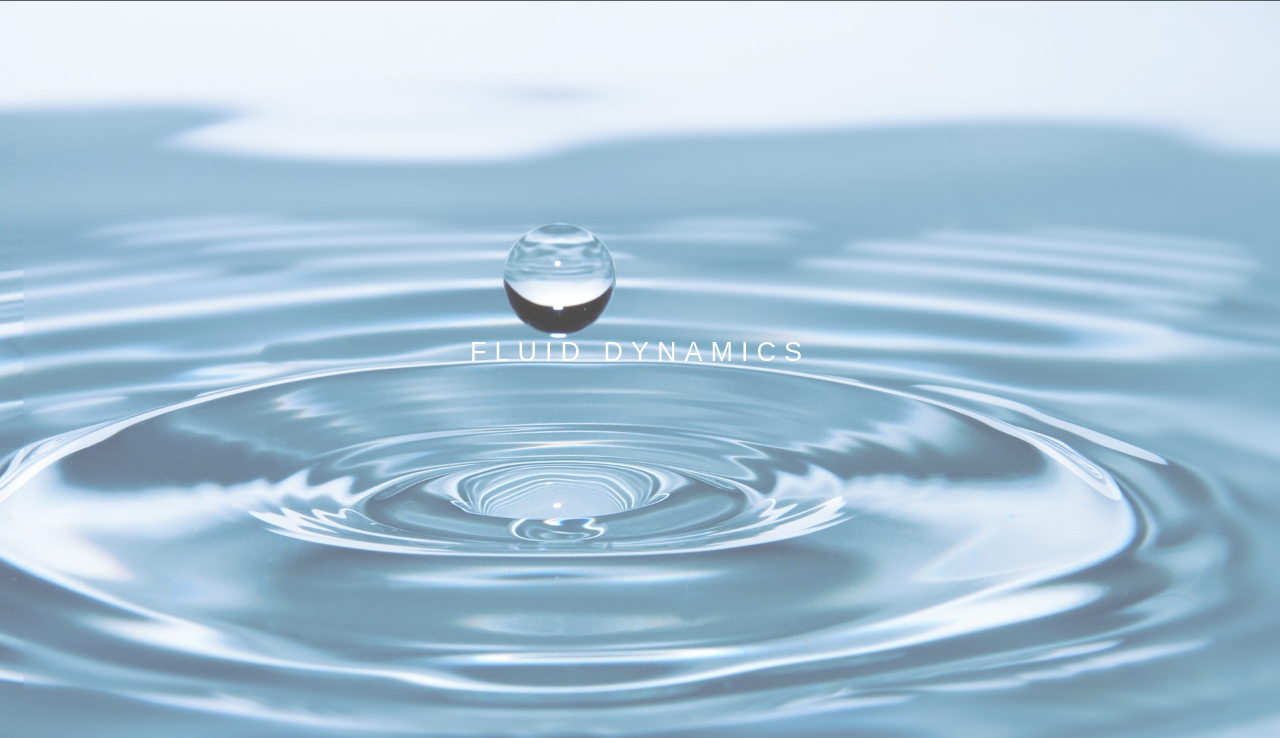
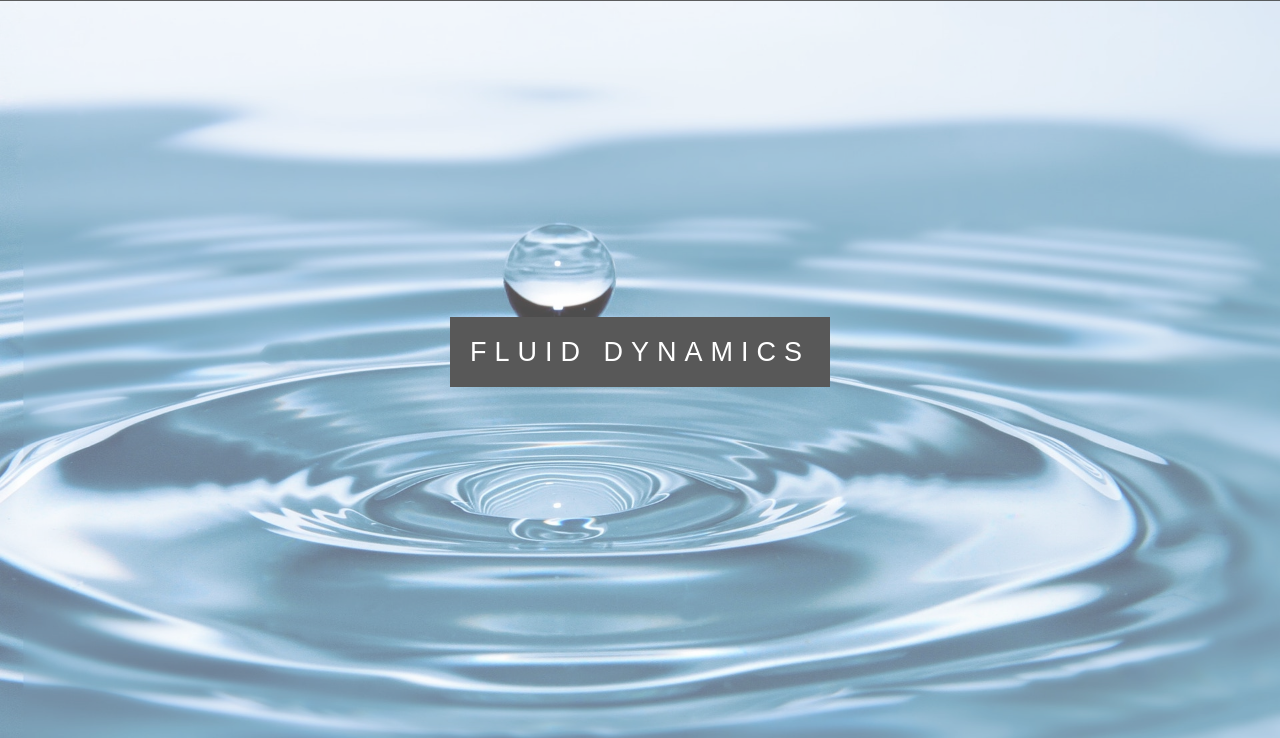
Before and after one commit to sclrg/sclrg.github.io, a plain HTML site: page Website design/research.html in a window 1280 px wide. Shown: the part 62-800 px from the top of the page. Drawn offline with Linux system fonts and the light colour scheme.

Commit message:
Update research.html

```diff
--- a/Website design/research.html
+++ b/Website design/research.html
@@ -50,7 +50,7 @@
 
       <div class="pimg2main">
         <div class="ptext">
-          <span class="border trans">
+          <span class="border">
             Fluid Dynamics
           </span>
         </div>
```
